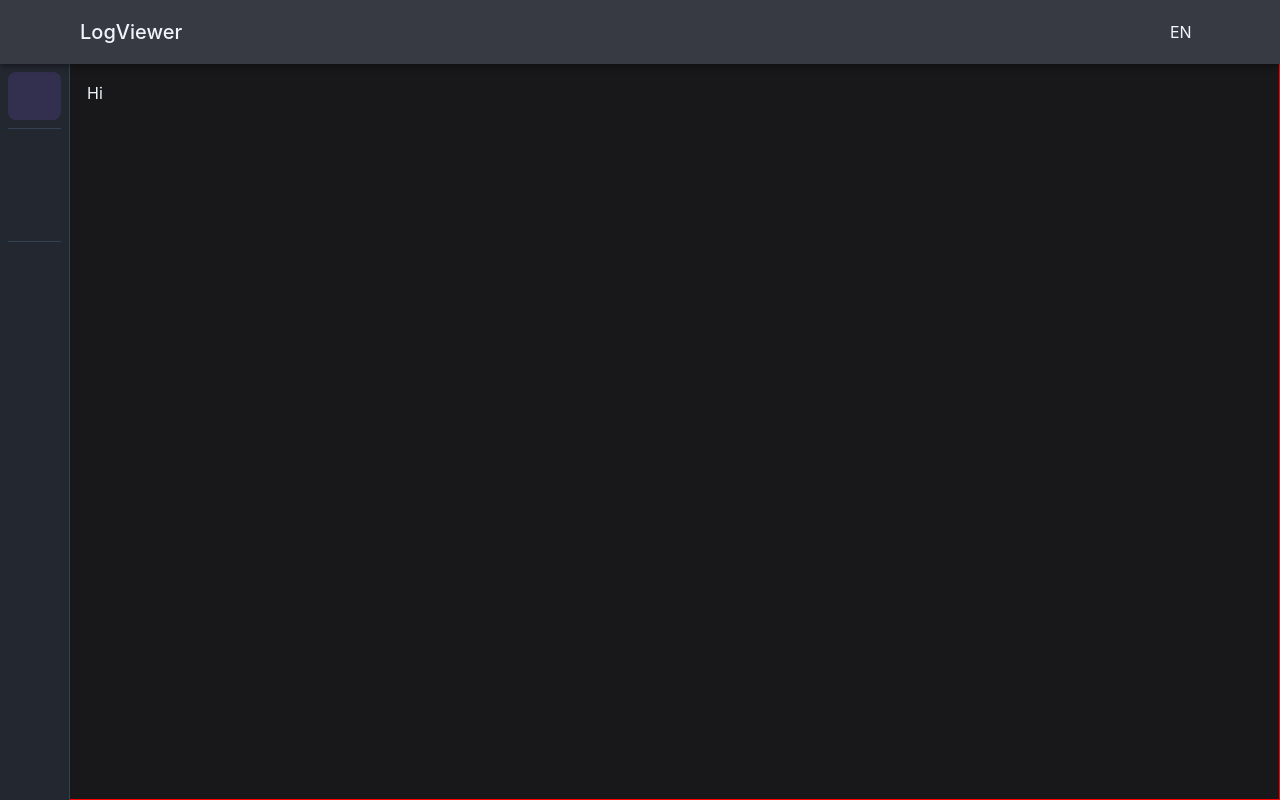
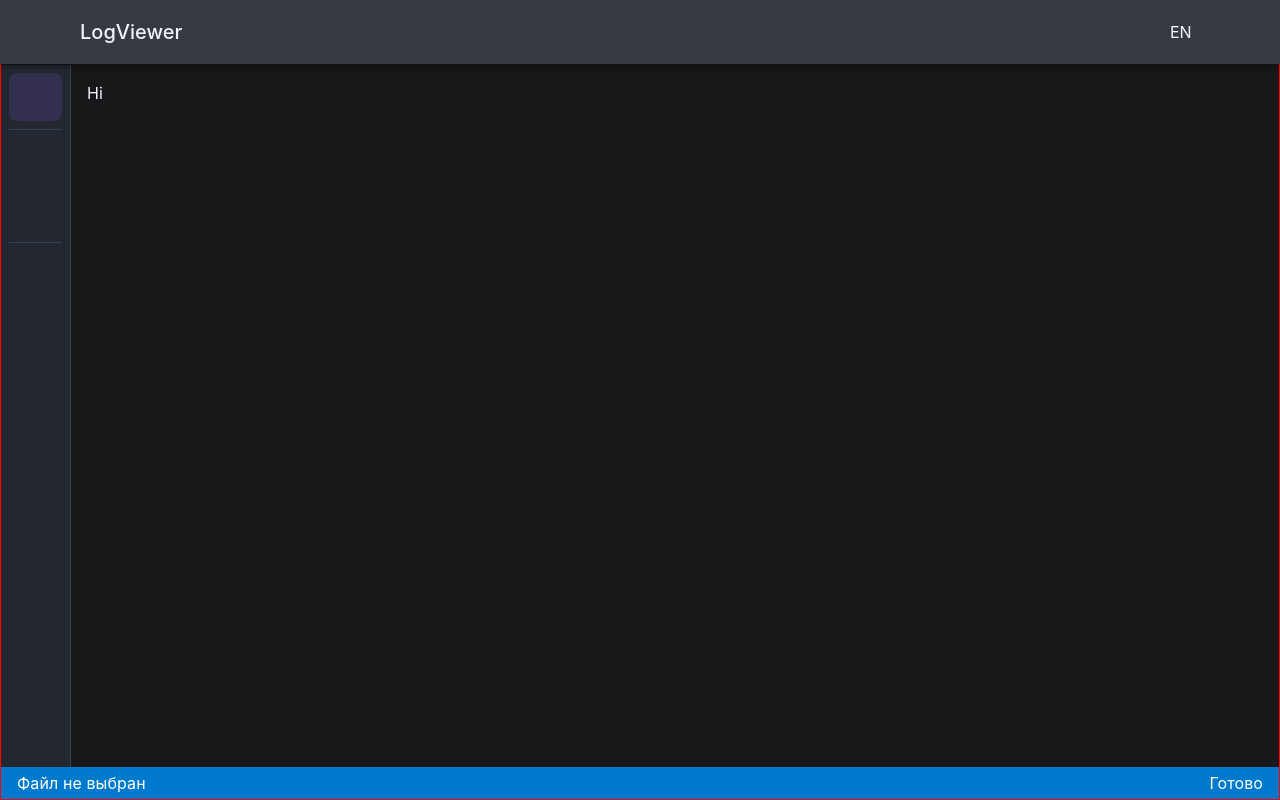
Before and after one commit to vl-efimov/log-viewer, a React (Vite) app in the folder log-viewer-front/: page /add-logs in a window 1280 px wide. Built offline with nearby package versions, Linux system fonts and the light colour scheme; some icons are missing.

Commit message:
Added AppStatusBar

```diff
--- /dev/null
+++ b/log-viewer-front/src/components/AppStatusBar.tsx
@@ -0,0 +1,76 @@
+import Box from '@mui/material/Box';
+import Typography from '@mui/material/Typography';
+import { useSelector } from 'react-redux';
+import { RootState } from '../redux/store';
+
+const VSCODE_BLUE = '#007acc';
+const VSCODE_TEXT = '#fff';
+
+const AppStatusBar: React.FC = () => {
+    const logFile = useSelector((state: RootState) => state.logFile);
+    return (
+        <Box
+            sx={{
+                width: '100%',
+                height: 32,
+                flexShrink: 0,
+                bgcolor: VSCODE_BLUE,
+                color: VSCODE_TEXT,
+                display: 'flex',
+                alignItems: 'center',
+                justifyContent: 'space-between',
+                px: 2,
+                fontSize: 14,
+                letterSpacing: 0.1,
+            }}
+        >
+            <Box
+                sx={{
+                    display: 'flex',
+                    alignItems: 'center',
+                    gap: 2
+                }}
+            >
+                {logFile.loaded ? (
+                    <>
+                        <Typography
+                            sx={{
+                                color: VSCODE_TEXT
+                            }}
+                        >
+                            {logFile.name}
+                        </Typography>
+                        <Typography
+                            sx={{
+                                color: VSCODE_TEXT
+                            }}
+                        >
+                            {`${(logFile.size / (1024 * 1024)).toFixed(2)} МБ`}
+                        </Typography>
+                    </>
+                ) : (
+                    <Typography
+                        sx={{ color: VSCODE_TEXT }}
+                    >
+                        Файл не выбран
+                    </Typography>
+                )}
+            </Box>
+            <Box
+                sx={{
+                    display: 'flex',
+                    alignItems: 'center',
+                    gap: 2
+                }}
+            >
+                <Typography
+                    sx={{ color: VSCODE_TEXT }}
+                >
+                    Готово
+                </Typography>
+            </Box>
+        </Box>
+    );
+};
+
+export default AppStatusBar;
--- a/log-viewer-front/src/components/Sidebar.tsx
+++ b/log-viewer-front/src/components/Sidebar.tsx
@@ -2,7 +2,6 @@ import Drawer from '@mui/material/Drawer';
 import List from '@mui/material/List';
 import ListItemIcon from '@mui/material/ListItemIcon';
 import ListItemText from '@mui/material/ListItemText';
-import Toolbar from '@mui/material/Toolbar';
 import Box from '@mui/material/Box';
 import ListItemButton from '@mui/material/ListItemButton';
 import Divider from '@mui/material/Divider';
@@ -69,10 +68,10 @@ const Sidebar: React.FC<SidebarProps> = ({ isSidebarOpen }) => {
                     display: 'flex',
                     flexDirection: 'column',
                     transition: 'width 0.3s ease',
+                    position: 'relative',
                 },
             }}
         >
-            <Toolbar />
             <Box
                 sx={{
                     overflow: 'auto',
--- a/log-viewer-front/src/layouts/MainLayout.tsx
+++ b/log-viewer-front/src/layouts/MainLayout.tsx
@@ -2,6 +2,7 @@ import Box from '@mui/material/Box';
 import CssBaseline from '@mui/material/CssBaseline';
 import Header from '../components/Header';
 import Sidebar from '../components/Sidebar';
+import AppStatusBar from '../components/AppStatusBar';
 import { useState, useCallback, useEffect } from 'react';
 import { useDispatch } from 'react-redux';
 import { setLogFile } from '../redux/slices/logFileSlice';
@@ -55,6 +56,7 @@ export default function MainLayout () {
         <Box
             sx={{
                 display: 'flex',
+                flexDirection: 'column',
                 height: '100vh',
                 border: '1px solid red'
             }}
@@ -67,6 +69,14 @@ export default function MainLayout () {
                 isSidebarOpen={isSidebarOpen}
                 toggleSidebar={toggleSidebar}
             />
+            <Box
+                sx={{
+                    display: 'flex',
+                    flexGrow: 1,
+                    overflow: 'hidden',
+                    pt: { xs: '56px', sm: '64px' },
+                }}
+            >
                 <Sidebar
                     isSidebarOpen={isSidebarOpen}
                 />
@@ -74,7 +84,6 @@ export default function MainLayout () {
                     component="main"
                     sx={{
                         flexGrow: 1,
-                    pt: { xs: '56px', sm: '64px' },
                         overflow: 'hidden',
                         display: 'flex',
                     }}
@@ -89,5 +98,7 @@ export default function MainLayout () {
                     </Box>
                 </Box>
             </Box>
+            <AppStatusBar />
+        </Box>
     );
 }
--- a/log-viewer-front/src/pages/ViewLogsPage.tsx
+++ b/log-viewer-front/src/pages/ViewLogsPage.tsx
@@ -18,13 +18,6 @@ const ViewLogsPage: React.FC = () => {
                 height: '100%',
             }}
         >
-            <Typography variant="h6">{logFile.name}</Typography>
-            <Typography
-                variant="body2"
-                color="text.secondary"
-            >
-                Размер: {logFile.size} байт
-            </Typography>
             <Paper
                 sx={{
                     p: 2,
```
Lines whose indentation alone changed are shown as unchanged.
